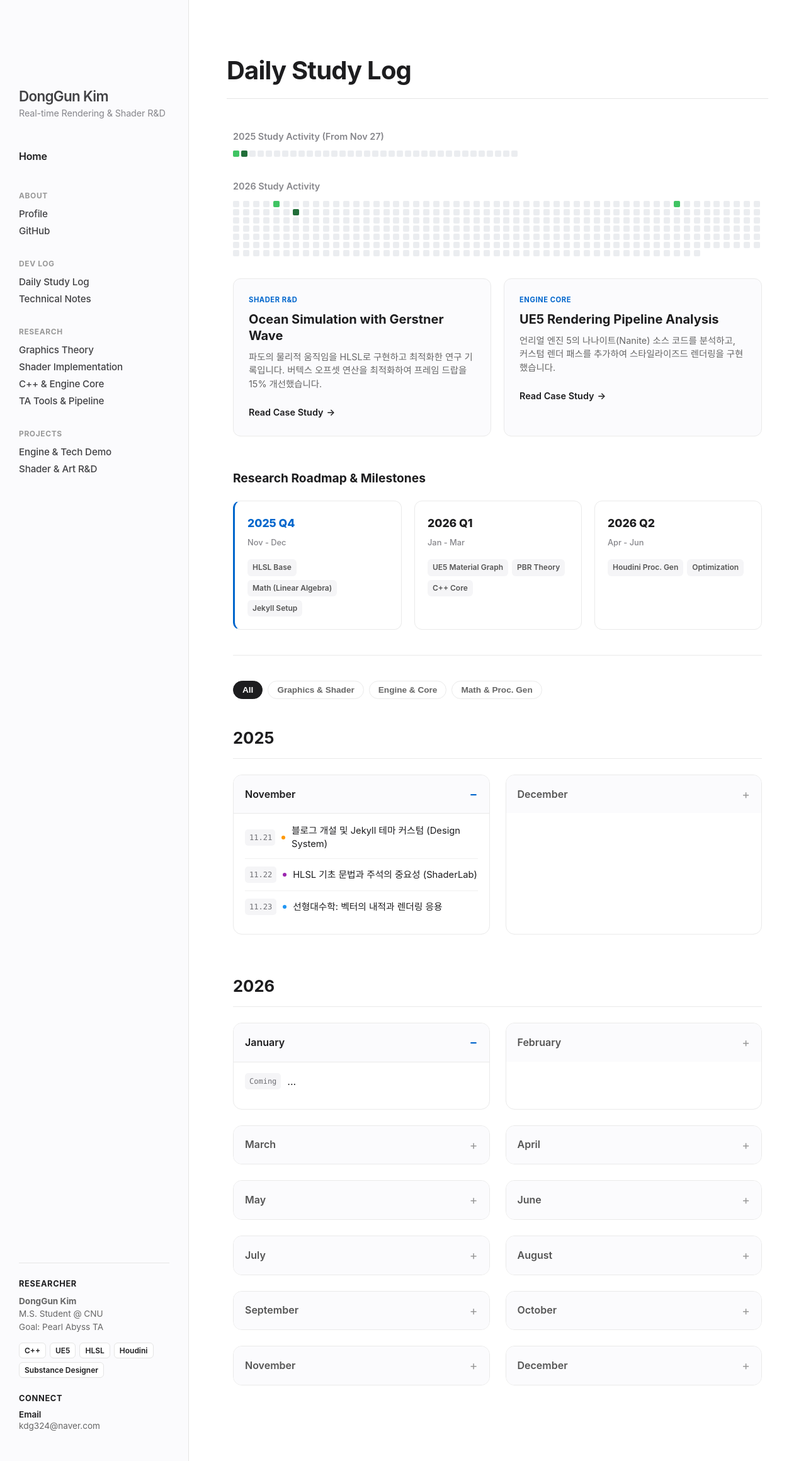
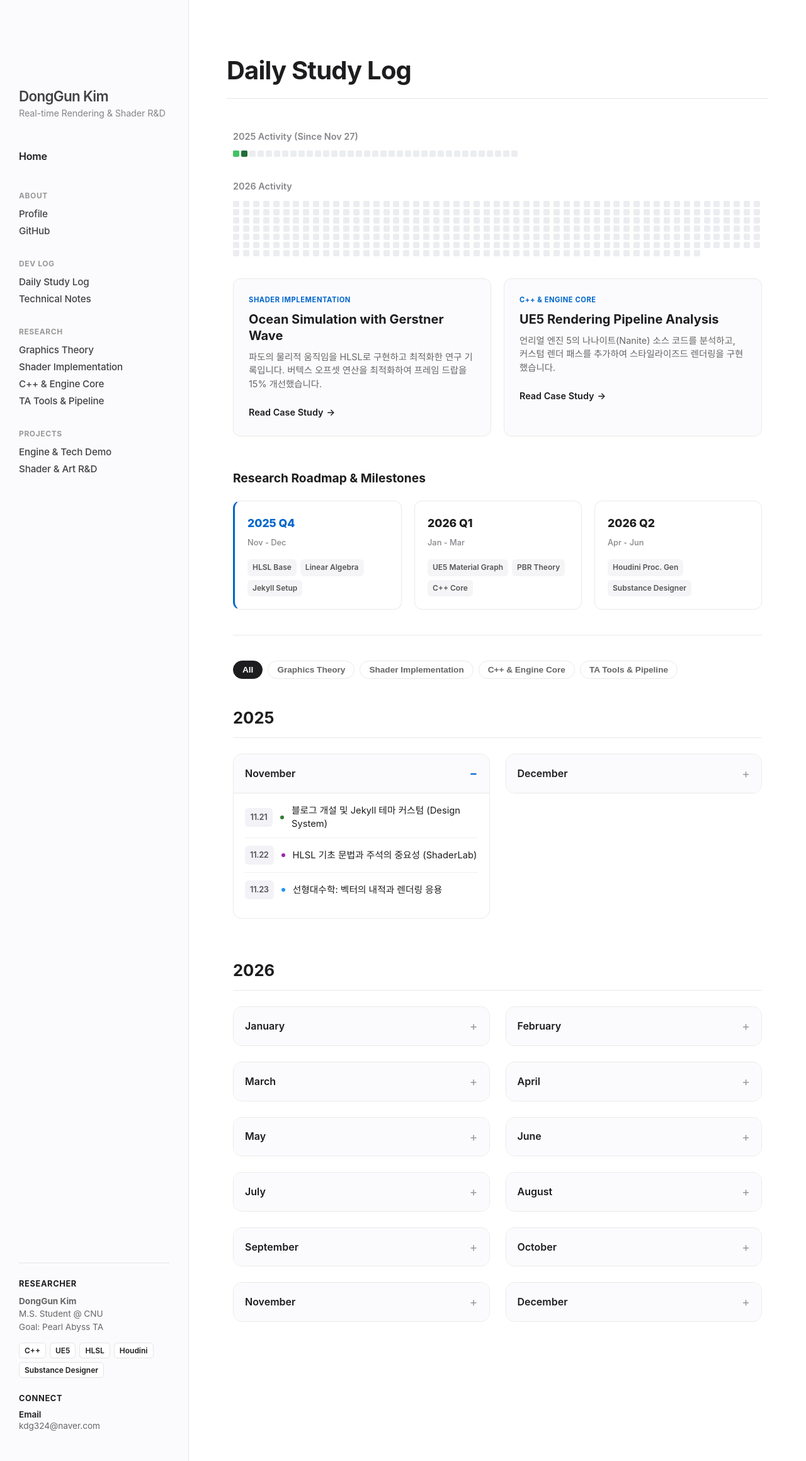
Before and after one commit to KimDongGun324/kimdonggun324.github.io, a Jekyll site: the page built from daily-study/index.md, in a window 1280 px wide. Shown: the whole page at 63% size. Built offline with Jekyll 4.4.1, drawn with Linux system fonts in a browser that asks for light colours; some web fonts are replaced; part of the change alters nothing that is shown.

Commit message:
index 대수술-2
네, 아주 디테일하고 정확한 피드백입니다! 👏 특히 **3번(그리드 높이 문제)**과 **4번(폰트 디자인)**은 완성도를 높이는 데 결정적인 부분입니다.

요청하신 4가지 사항을 완벽하게 반영하여 코드를 수정했습니다.

🛠️ 수정된 포인트 (해결 방법)
필터 버튼 통일: 사이드바 메뉴(Graphics Theory, Shader Implementation...)와 토씨 하나 안 틀리고 똑같이 맞췄습니다.

2026년 잔디 초기화: 랜덤으로 심어놨던 가짜 데이터를 모두 지우고, 깨끗한 상태로 만들었습니다.

UI 높이 동기화 해제 (중요 ⭐): * 원인: CSS Grid는 기본적으로 옆 카드와 높이를 똑같이 맞추려는 성질(stretch)이 있어서, 11월이 열리면 12월도 억지로 늘어났던 겁니다.

해결: align-items: start; 속성을 추가해서, 각 카드가 자기 내용물만큼의 높이만 가지도록 고쳤습니다. 이제 옆 카드가 열려도 닫힌 카드는 쪼그만 상태를 유지합니다.

날짜 뱃지 디자인: 투박한 코딩 폰트(Monospace)를 버리고, 말씀하신 이메일 숫자(324)처럼 **깔끔한 애플 스타일 서체(Sans-serif)**로 변경했습니다.

```diff
--- a/daily-study/index.md
+++ b/daily-study/index.md
@@ -5,38 +5,32 @@ permalink: /daily-study/
 ---
 
 <style>
-  /* ================= Global Layout & Fonts ================= */
+  /* ================= Global Layout ================= */
   .markdown-body {
     max-width: 100% !important; margin: 0 !important; width: 100% !important; padding: 0 10px;
-    font-family: -apple-system, BlinkMacSystemFont, "Mona Sans", "Pretendard", sans-serif;
+    font-family: -apple-system, BlinkMacSystemFont, "Pretendard", "Apple SD Gothic Neo", sans-serif;
     color: #1d1d1f;
   }
 
-  /* ================= 1. Contribution Heatmap (잔디) ================= */
+  /* ================= 1. Heatmap (잔디) ================= */
   .heatmap-section { margin-bottom: 30px; }
   .heatmap-title { font-size: 0.9em; font-weight: 600; color: #86868b; margin-bottom: 10px; }
-  /* 2025년은 기간이 짧으므로 플렉스로 배치 */
-  #heatmap-grid-2025 {
-    display: flex; flex-wrap: wrap; gap: 3px; max-width: 100%; padding-bottom: 5px;
-  }
-  /* 2026년은 1년치이므로 그리드로 배치 */
-  #heatmap-grid-2026 {
-    display: grid; grid-template-columns: repeat(53, 1fr); grid-template-rows: repeat(7, 1fr);
-    gap: 3px; max-width: 100%; overflow-x: auto; padding-bottom: 5px;
-  }
+
+  #heatmap-grid-2025 { display: flex; flex-wrap: wrap; gap: 3px; max-width: 100%; padding-bottom: 5px; }
+  #heatmap-grid-2026 { display: grid; grid-template-columns: repeat(53, 1fr); grid-template-rows: repeat(7, 1fr); gap: 3px; overflow-x: auto; padding-bottom: 5px; }
+
   .day-box {
     width: 10px; height: 10px; background-color: #ebedf0; border-radius: 2px; cursor: pointer;
-    transition: transform 0.1s ease-in-out;
+    transition: transform 0.1s;
   }
-  .day-box:hover { transform: scale(1.2); border: 1px solid rgba(0,0,0,0.1); }
+  .day-box:hover { transform: scale(1.3); border: 1px solid rgba(0,0,0,0.2); }
 
-  /* 잔디 색상 레벨 */
   .day-l1 { background-color: #9be9a8; }
   .day-l2 { background-color: #40c463; }
   .day-l3 { background-color: #30a14e; }
   .day-l4 { background-color: #216e39; }
 
-  /* ================= 2. Featured Research (핵심 연구) ================= */
+  /* ================= 2. Featured Research ================= */
   .featured-section {
     display: grid; grid-template-columns: repeat(auto-fit, minmax(400px, 1fr));
     gap: 20px; margin-bottom: 50px;
@@ -55,7 +49,7 @@ permalink: /daily-study/
   .featured-link::after { content: '→'; margin-left: 5px; transition: margin-left 0.2s; }
   .featured-card:hover .featured-link::after { margin-left: 10px; }
 
-  /* ================= 3. Tech Focus Timeline ================= */
+  /* ================= 3. Tech Timeline ================= */
   .timeline-section { margin-bottom: 40px; padding-bottom: 30px; border-bottom: 1px solid #eaeaea; }
   .timeline-title { font-size: 1.2em; font-weight: 700; color: #1d1d1f; margin-bottom: 20px; }
   .timeline-container {
@@ -72,7 +66,7 @@ permalink: /daily-study/
   .tech-badges { display: flex; flex-wrap: wrap; gap: 6px; }
   .focus-badge { font-size: 0.75em; font-weight: 600; padding: 3px 8px; border-radius: 6px; background: #f5f5f7; color: #555; }
 
-  /* ================= 4. Filter & Log List ================= */
+  /* ================= 4. Filter Buttons ================= */
   .filter-container { margin-bottom: 30px; display: flex; gap: 8px; flex-wrap: wrap; }
   .filter-btn {
     padding: 6px 14px; border-radius: 18px; border: 1px solid #eaeaea; background: #fff;
@@ -81,13 +75,22 @@ permalink: /daily-study/
   .filter-btn:hover { background: #f5f5f7; color: #1d1d1f; border-color: #d2d2d7; }
   .filter-btn.active { background: #1d1d1f; color: #fff; border-color: #1d1d1f; }
 
+  /* ================= 5. Daily Logs Layout ================= */
   .year-header { font-size: 1.6em; font-weight: 700; margin-top: 50px; margin-bottom: 25px; border-bottom: 2px solid #eaeaea; padding-bottom: 12px; }
-  .year-grid { display: grid; grid-template-columns: repeat(auto-fill, minmax(320px, 1fr)); gap: 25px; width: 100%; margin-bottom: 60px; }
 
-  /* 월별 카드 디자인 개선 */
+  /* 🔥 [수정됨] align-items: start 추가 -> 옆 카드가 길어져도 나는 안 길어짐! */
+  .year-grid {
+    display: grid;
+    grid-template-columns: repeat(auto-fill, minmax(320px, 1fr));
+    gap: 25px;
+    width: 100%;
+    margin-bottom: 60px;
+    align-items: start; /* 핵심 수정 사항 */
+  }
+
   details.month-card {
     background: #ffffff; border: 1px solid #eaeaea; border-radius: 14px; overflow: hidden;
-    transition: all 0.25s cubic-bezier(0.4, 0, 0.2, 1);
+    transition: all 0.2s ease; /* 애니메이션 속도 조절 */
   }
   details.month-card:hover { border-color: #c7c7cc; box-shadow: 0 4px 12px rgba(0,0,0,0.05); }
 
@@ -97,74 +100,69 @@ permalink: /daily-study/
     user-select: none; transition: background-color 0.2s;
   }
   summary:hover { background-color: #f5f5f7; }
-
-  /* 닫혀있을 때 아이콘 */
   summary::after { content: '+'; color: #999; font-size: 1.2em; font-weight: 400; }
-  /* 열려있을 때 아이콘 */
   details[open] summary::after { content: '−'; color: #0066cc; font-weight: 600; }
 
-  /* 닫힌 상태일 때 시각적 표현 강화 (옵션) */
-  details:not([open]) summary { color: #555; }
-
-
-  /* 리스트 스타일 개선 (애플 스타일) */
+  /* 리스트 스타일 */
   .study-list { padding: 5px 18px 18px 18px; border-top: 1px solid #eaeaea; }
   .study-list li {
-    padding: 12px 0; border-bottom: 1px solid #f0f0f0; display: flex; gap: 10px; align-items: center; position: relative;
+    padding: 12px 0; border-bottom: 1px solid #f0f0f0; display: flex; gap: 12px; align-items: center; position: relative;
     transition: opacity 0.2s ease;
   }
   .study-list li:last-child { border-bottom: none; }
-  .study-list li.hidden { display: none !important; } /* 필터링 숨김 클래스 */
+  .study-list li.hidden { display: none !important; }
 
+  /* 🔥 [수정됨] 날짜 뱃지 디자인 (애플 스타일) */
   .date-badge {
-    font-family: "SF Mono", "Menlo", monospace; font-weight: 500; color: #6e6e73;
-    background: #f5f5f7; padding: 3px 7px; border-radius: 5px; font-size: 0.75em; min-width: 48px; text-align: center;
+    /* 코딩 폰트 제거, 기본 고딕 폰트 사용 */
+    font-family: -apple-system, BlinkMacSystemFont, "Pretendard", sans-serif;
+    font-weight: 600; color: #555;
+    background: #f2f2f7; /* 애플 스타일 연한 회색 */
+    padding: 4px 8px; border-radius: 6px;
+    font-size: 0.8em; min-width: 44px; text-align: center;
+    letter-spacing: -0.02em; /* 자간 좁혀서 숫자 예쁘게 */
   }
 
-  /* 링크 스타일 개선 */
   .study-link {
     font-size: 0.92em; color: #1d1d1f; text-decoration: none; position: relative; cursor: pointer;
     line-height: 1.4; flex-grow: 1; transition: color 0.2s;
   }
   .study-link:hover { color: #0066cc; }
 
-  /* 태그별 색상 점 */
+  /* 태그 점 색상 */
   .tag-dot { width: 6px; height: 6px; border-radius: 50%; display: inline-block; flex-shrink: 0; }
-  .tag-graphics { background-color: #9c27b0; } /* 셰이더, 디자인 */
-  .tag-engine { background-color: #ff9800; }   /* C++, 언리얼 */
-  .tag-math { background-color: #2196f3; }     /* 수학, 절차적 생성 */
 
-  /* 🔥 호버 프리뷰 팝업 스타일 (안정화) */
+  /* 호버 프리뷰 팝업 */
   .preview-popup {
     position: fixed; pointer-events: none; z-index: 1000;
     width: 300px; background: #fff; border-radius: 10px;
     box-shadow: 0 15px 40px rgba(0,0,0,0.15); border: 1px solid #eaeaea;
     padding: 6px; opacity: 0; transform: translateY(8px);
-    transition: opacity 0.2s cubic-bezier(0.4, 0, 0.2, 1), transform 0.2s cubic-bezier(0.4, 0, 0.2, 1);
-    visibility: hidden; /* display:none 대신 visibility 사용으로 안정성 확보 */
+    transition: opacity 0.2s, transform 0.2s;
+    visibility: hidden;
   }
   .preview-popup.show { opacity: 1; transform: translateY(0); visibility: visible; }
   .preview-popup img { width: 100%; border-radius: 8px; display: block; }
 </style>
 
 <div class="heatmap-section">
-  <div class="heatmap-title">2025 Study Activity (From Nov 27)</div>
+  <div class="heatmap-title">2025 Activity (Since Nov 27)</div>
   <div id="heatmap-grid-2025"></div>
 </div>
 <div class="heatmap-section">
-  <div class="heatmap-title">2026 Study Activity</div>
+  <div class="heatmap-title">2026 Activity</div>
   <div id="heatmap-grid-2026"></div>
 </div>
 
 <section class="featured-section">
   <div class="featured-card">
-    <span class="featured-tag">Shader R&D</span>
+    <span class="featured-tag">Shader Implementation</span>
     <div class="featured-title">Ocean Simulation with Gerstner Wave</div>
     <div class="featured-desc">파도의 물리적 움직임을 HLSL로 구현하고 최적화한 연구 기록입니다. 버텍스 오프셋 연산을 최적화하여 프레임 드랍을 15% 개선했습니다.</div>
     <a href="/technical-notes/" class="featured-link">Read Case Study</a>
   </div>
   <div class="featured-card">
-    <span class="featured-tag">Engine Core</span>
+    <span class="featured-tag">C++ & Engine Core</span>
     <div class="featured-title">UE5 Rendering Pipeline Analysis</div>
     <div class="featured-desc">언리얼 엔진 5의 나나이트(Nanite) 소스 코드를 분석하고, 커스텀 렌더 패스를 추가하여 스타일라이즈드 렌더링을 구현했습니다.</div>
     <a href="/technical-notes/" class="featured-link">Read Case Study</a>
@@ -179,7 +177,7 @@ permalink: /daily-study/
       <div class="quarter-date">Nov - Dec</div>
       <div class="tech-badges">
         <span class="focus-badge">HLSL Base</span>
-        <span class="focus-badge">Math (Linear Algebra)</span>
+        <span class="focus-badge">Linear Algebra</span>
         <span class="focus-badge">Jekyll Setup</span>
       </div>
     </div>
@@ -197,7 +195,7 @@ permalink: /daily-study/
       <div class="quarter-date">Apr - Jun</div>
       <div class="tech-badges">
         <span class="focus-badge">Houdini Proc. Gen</span>
-        <span class="focus-badge">Optimization</span>
+        <span class="focus-badge">Substance Designer</span>
       </div>
     </div>
   </div>
@@ -205,9 +203,10 @@ permalink: /daily-study/
 
 <div class="filter-container">
   <button class="filter-btn active" onclick="filterLogs('all')">All</button>
-  <button class="filter-btn" onclick="filterLogs('graphics')">Graphics & Shader</button>
-  <button class="filter-btn" onclick="filterLogs('engine')">Engine & Core</button>
-  <button class="filter-btn" onclick="filterLogs('math')">Math & Proc. Gen</button>
+  <button class="filter-btn" onclick="filterLogs('graphics')">Graphics Theory</button>
+  <button class="filter-btn" onclick="filterLogs('shader')">Shader Implementation</button>
+  <button class="filter-btn" onclick="filterLogs('engine')">C++ & Engine Core</button>
+  <button class="filter-btn" onclick="filterLogs('tools')">TA Tools & Pipeline</button>
 </div>
 
 <h2 class="year-header">2025</h2>
@@ -216,21 +215,21 @@ permalink: /daily-study/
   <details class="month-card" open>
     <summary>November</summary>
     <ul class="study-list">
-      <li data-tags="engine" data-image="https://images.unsplash.com/photo-1498050108023-c5249f4df085?q=80&w=300">
+      <li data-tags="tools" data-image="https://images.unsplash.com/photo-1498050108023-c5249f4df085?q=80&w=300">
         <span class="date-badge">11.21</span>
-        <span class="tag-dot tag-engine"></span>
+        <span class="tag-dot" style="background:#2e7d32;"></span>
         <a href="/daily-study/posts/2025/11/11-21-setup/" class="study-link">블로그 개설 및 Jekyll 테마 커스텀 (Design System)</a>
       </li>
 
-      <li data-tags="graphics" data-image="/assets/images/2025/11/Pasted_image_20251128191707.png">
+      <li data-tags="shader" data-image="/assets/images/2025/11/Pasted_image_20251128191707.png">
         <span class="date-badge">11.22</span>
-        <span class="tag-dot tag-graphics"></span>
+        <span class="tag-dot" style="background:#9c27b0;"></span>
         <a href="#" class="study-link">HLSL 기초 문법과 주석의 중요성 (ShaderLab)</a>
       </li>
 
-      <li data-tags="math" data-image="https://images.unsplash.com/photo-1635070041078-e363dbe005cb?q=80&w=300">
+      <li data-tags="graphics" data-image="https://images.unsplash.com/photo-1635070041078-e363dbe005cb?q=80&w=300">
         <span class="date-badge">11.23</span>
-        <span class="tag-dot tag-math"></span>
+        <span class="tag-dot" style="background:#2196f3;"></span>
         <a href="#" class="study-link">선형대수학: 벡터의 내적과 렌더링 응용</a>
       </li>
     </ul>
@@ -246,7 +245,7 @@ permalink: /daily-study/
 
 <h2 class="year-header">2026</h2>
 <div class="year-grid">
-  <details class="month-card" open><summary>January</summary><ul class="study-list"><li><span class="date-badge">Coming</span>...</li></ul></details>
+  <details class="month-card"><summary>January</summary><ul class="study-list"><li><span class="date-badge">Coming</span>...</li></ul></details>
   <details class="month-card"><summary>February</summary><ul class="study-list"><li><span class="date-badge">Coming</span>...</li></ul></details>
   <details class="month-card"><summary>March</summary><ul class="study-list"><li><span class="date-badge">Coming</span>...</li></ul></details>
   <details class="month-card"><summary>April</summary><ul class="study-list"><li><span class="date-badge">Coming</span>...</li></ul></details>
@@ -263,7 +262,7 @@ permalink: /daily-study/
 <div id="preview-popup" class="preview-popup"><img src="" id="preview-img"></div>
 
 <script>
-  // 1. 잔디 심기 (Heatmap) - 2025년 & 2026년
+  // 1. 잔디 심기 (2025: 11/27 ~ 12/31, 2026: 빈 잔디)
   function generateHeatmap(elementId, startDateStr, endDateStr, activeDates = []) {
     const grid = document.getElementById(elementId);
     const startDate = new Date(startDateStr);
@@ -272,14 +271,11 @@ permalink: /daily-study/
     for (let d = new Date(startDate); d <= endDate; d.setDate(d.getDate() + 1)) {
       const box = document.createElement('div');
       box.className = 'day-box';
+      const dateStr = d.toISOString().split('T')[0];
+      box.setAttribute('title', dateStr);
 
-      // 날짜 문자열 생성 (YYYY-MM-DD)
-      const dateStr = d.toISOString().split('T')[0];
-      box.setAttribute('title', dateStr); // 마우스 오버 시 날짜 표시
-
-      // 활동 기록이 있는 날짜인지 확인
+      // activeDates에 있는 날짜만 색칠
       if (activeDates.includes(dateStr)) {
-        // 랜덤 색상 부여 (나중엔 실제 데이터 연동)
         const levels = ['day-l1', 'day-l2', 'day-l3', 'day-l4'];
         box.classList.add(levels[Math.floor(Math.random() * 4)]);
       }
@@ -287,14 +283,14 @@ permalink: /daily-study/
     }
   }
 
-  // 2025년 잔디 생성 (11/27 ~ 12/31, 27일과 28일 활성화)
+  // 2025년: 11월 27일부터 생성 + 기록 표시
   generateHeatmap('heatmap-grid-2025', '2025-11-27', '2025-12-31', ['2025-11-27', '2025-11-28']);
 
-  // 2026년 잔디 생성 (1/1 ~ 12/31, 예시 데이터 몇 개 넣음)
-  generateHeatmap('heatmap-grid-2026', '2026-01-01', '2026-12-31', ['2026-01-05', '2026-02-14', '2026-03-01']);
+  // 2026년: 1월 1일부터 생성 + 깨끗한 빈 잔디 (데이터 없음)
+  generateHeatmap('heatmap-grid-2026', '2026-01-01', '2026-12-31', []);
 
 
-  // 2. 태그 필터링
+  // 2. 필터링 기능
   function filterLogs(tag) {
     document.querySelectorAll('.filter-btn').forEach(btn => btn.classList.remove('active'));
     event.target.classList.add('active');
@@ -314,7 +310,7 @@ permalink: /daily-study/
     });
   }
 
-  // 3. 호버 프리뷰 (안정화 버전)
+  // 3. 호버 프리뷰 (안정화)
   const popup = document.getElementById('preview-popup');
   const previewImg = document.getElementById('preview-img');
   const links = document.querySelectorAll('.study-list li');
@@ -324,28 +320,25 @@ permalink: /daily-study/
     link.addEventListener('mouseenter', (e) => {
       const imgSrc = link.getAttribute('data-image');
       if (!imgSrc) return;
+      clearTimeout(hideTimeout);
+      previewImg.src = imgSrc;
+      popup.classList.add('show');
 
-      clearTimeout(hideTimeout); // 숨김 타이머 취소
-      previewImg.src = imgSrc;
-      popup.classList.add('show'); // 표시 클래스 추가
-
-      // 팝업 위치 초기화 (마우스 근처로)
-      popup.style.left = (e.clientX + 20) + 'px';
-      popup.style.top = (e.clientY + 20) + 'px';
+      // 위치 보정
+      const x = e.clientX + 20;
+      const y = e.clientY + 20;
+      popup.style.left = x + 'px';
+      popup.style.top = y + 'px';
     });
 
     link.addEventListener('mousemove', (e) => {
       if (!popup.classList.contains('show')) return;
-      // 마우스 따라다니기
       popup.style.left = (e.clientX + 20) + 'px';
       popup.style.top = (e.clientY + 20) + 'px';
     });
 
     link.addEventListener('mouseleave', () => {
-      // 잠시 후 숨김 처리 (부드러운 트랜지션 위해)
-      hideTimeout = setTimeout(() => {
-        popup.classList.remove('show');
-      }, 100);
+      hideTimeout = setTimeout(() => { popup.classList.remove('show'); }, 100);
     });
   });
 </script>
```
